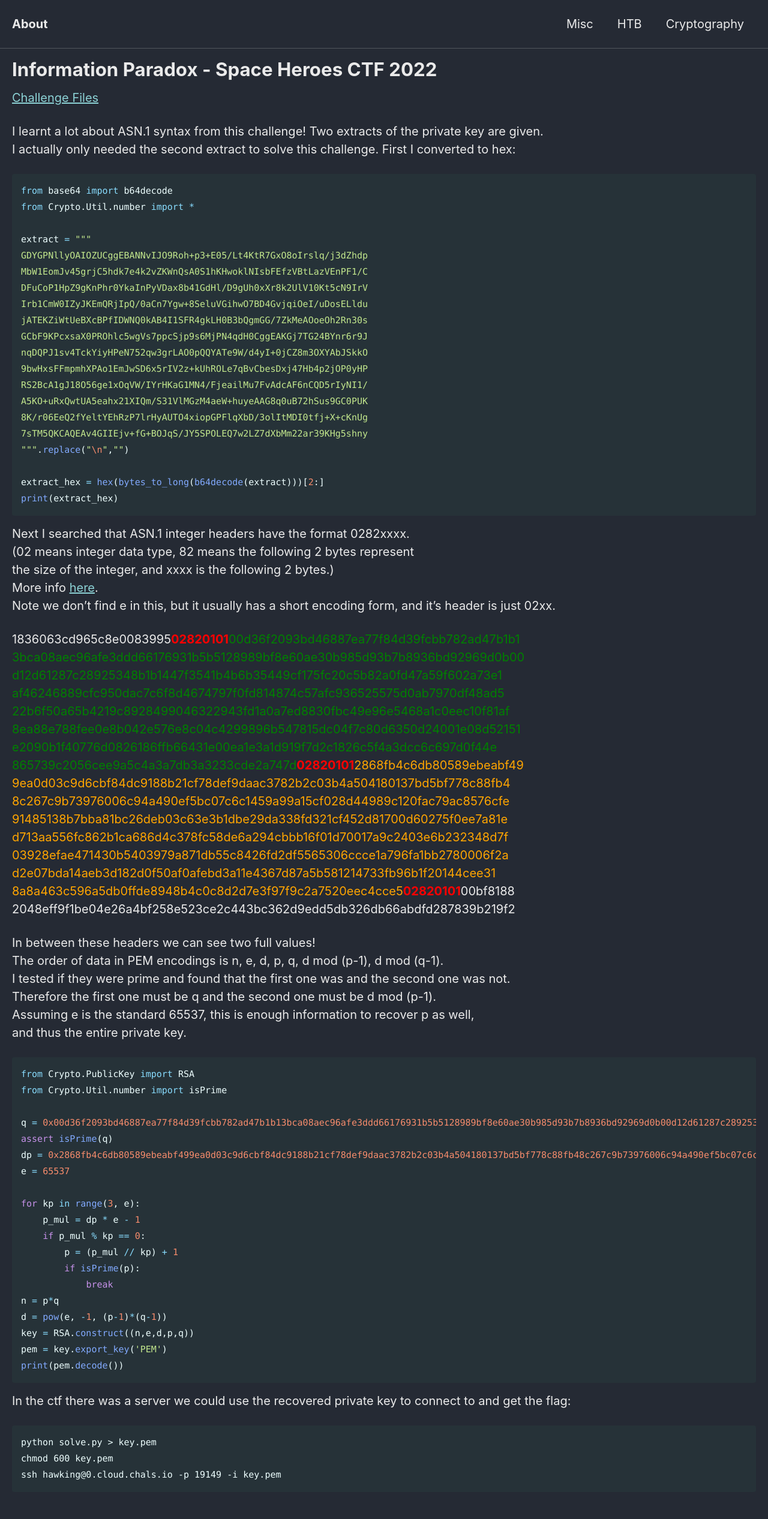
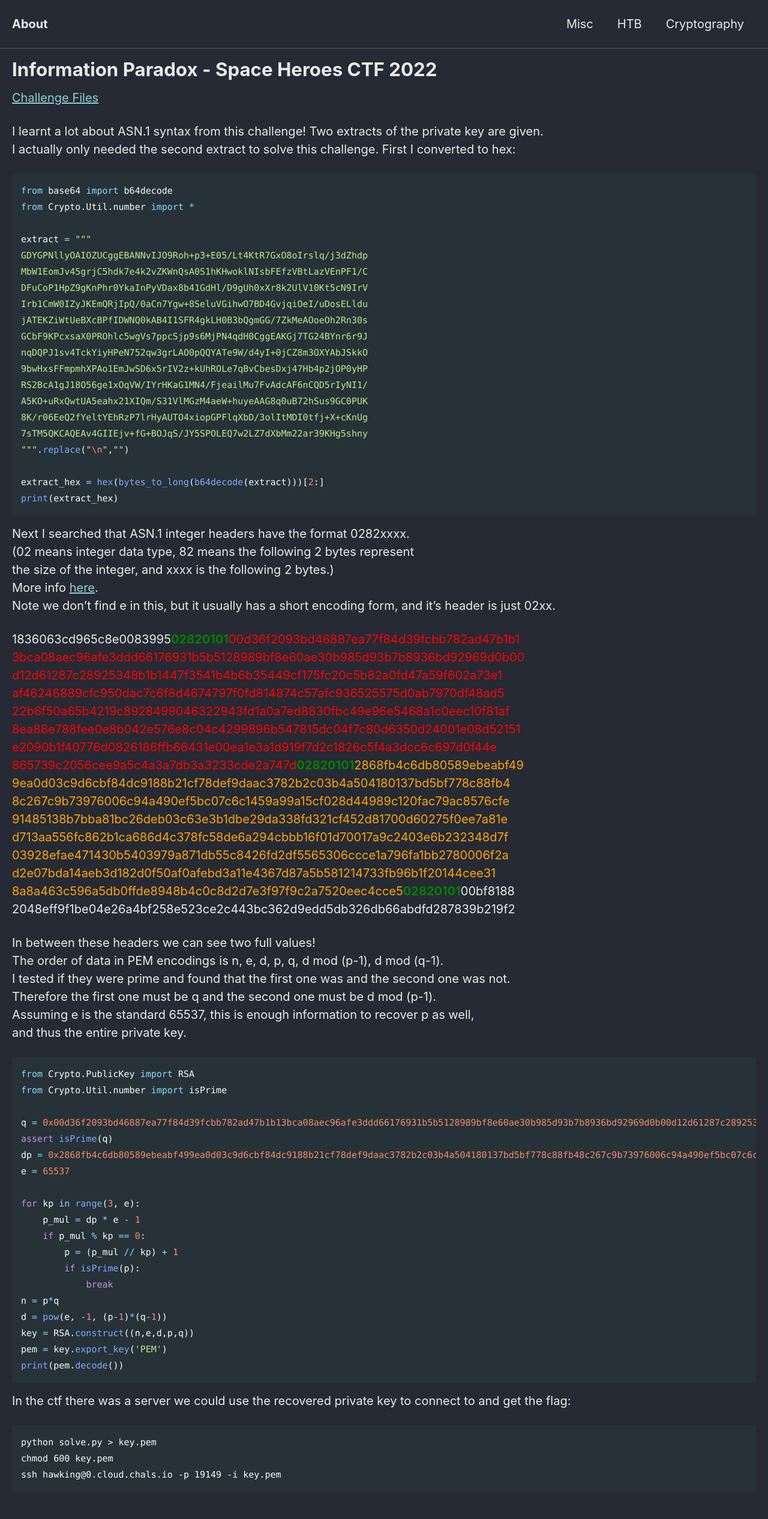
Before and after one commit to Connor-McCartney/Connor-McCartney.github.io, a Jekyll site: the page built from _pages/cryptography/rsa/information-paradox-SHCTF-2022.md, in a window 1280 px wide. Shown: the whole page at 60% size. Built offline with Jekyll 4.4.1, drawn with Linux system fonts in a browser that asks for light colours; cached includes are drawn as plain includes.

Commit message:
Update information-paradox-SHCTF-2022.md

```diff
--- a/_pages/cryptography/rsa/information-paradox-SHCTF-2022.md
+++ b/_pages/cryptography/rsa/information-paradox-SHCTF-2022.md
@@ -39,21 +39,21 @@ More info [here](https://letsencrypt.org/docs/a-warm-welcome-to-asn1-and-der/).
 Note we don't find e in this, but it usually has a short encoding form, and it's header is just 02xx.
 
 
-1836063cd965c8e0083995<span style="color:red">**02820101**</span><span style="color:green">00d36f2093bd46887ea77f84d39fcbb782ad47b1b1 <br>
+1836063cd965c8e0083995<span style="color:green">**02820101**</span><span style="color:red">00d36f2093bd46887ea77f84d39fcbb782ad47b1b1 <br>
 3bca08aec96afe3ddd66176931b5b5128989bf8e60ae30b985d93b7b8936bd92969d0b00<br>
 d12d61287c28925348b1b1447f3541b4b6b35449cf175fc20c5b82a0fd47a59f602a73e1<br>
 af46246889cfc950dac7c6f8d4674797f0fd814874c57afc936525575d0ab7970df48ad5<br>
 22b6f50a65b4219c8928499046322943fd1a0a7ed8830fbc49e96e5468a1c0eec10f81af<br>
 8ea88e788fee0e8b042e576e8c04c4299896b547815dc04f7c80d6350d24001e08d52151<br>
 e2090b1f40776d0826186ffb66431e00ea1e3a1d919f7d2c1826c5f4a3dcc6c697d0f44e<br>
-865739c2056cee9a5c4a3a7db3a3233cde2a747d</span><span style="color:red">**02820101**</span><span style="color:orange">2868fb4c6db80589ebeabf49<br>
+865739c2056cee9a5c4a3a7db3a3233cde2a747d</span><span style="color:green">**02820101**</span><span style="color:orange">2868fb4c6db80589ebeabf49<br>
 9ea0d03c9d6cbf84dc9188b21cf78def9daac3782b2c03b4a504180137bd5bf778c88fb4<br>
 8c267c9b73976006c94a490ef5bc07c6c1459a99a15cf028d44989c120fac79ac8576cfe<br>
 91485138b7bba81bc26deb03c63e3b1dbe29da338fd321cf452d81700d60275f0ee7a81e<br>
 d713aa556fc862b1ca686d4c378fc58de6a294cbbb16f01d70017a9c2403e6b232348d7f<br>
 03928efae471430b5403979a871db55c8426fd2df5565306ccce1a796fa1bb2780006f2a<br>
 d2e07bda14aeb3d182d0f50af0afebd3a11e4367d87a5b581214733fb96b1f20144cee31<br>
-8a8a463c596a5db0ffde8948b4c0c8d2d7e3f97f9c2a7520eec4cce5</span><span style="color:red">**02820101**</span>00bf8188<br>
+8a8a463c596a5db0ffde8948b4c0c8d2d7e3f97f9c2a7520eec4cce5</span><span style="color:green">**02820101**</span>00bf8188<br>
 2048eff9f1be04e26a4bf258e523ce2c443bc362d9edd5db326db66abdfd287839b219f2
 
 
```
